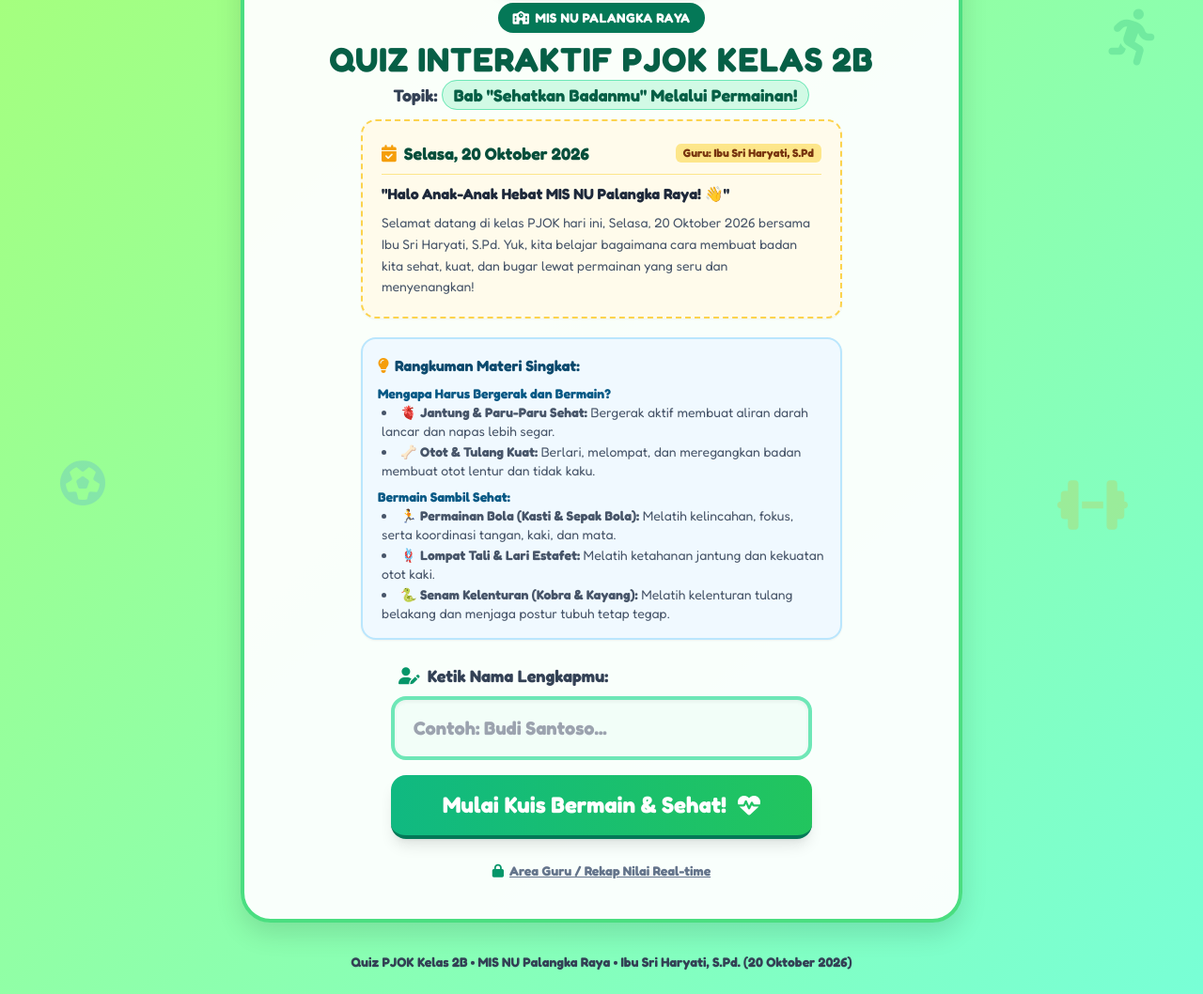
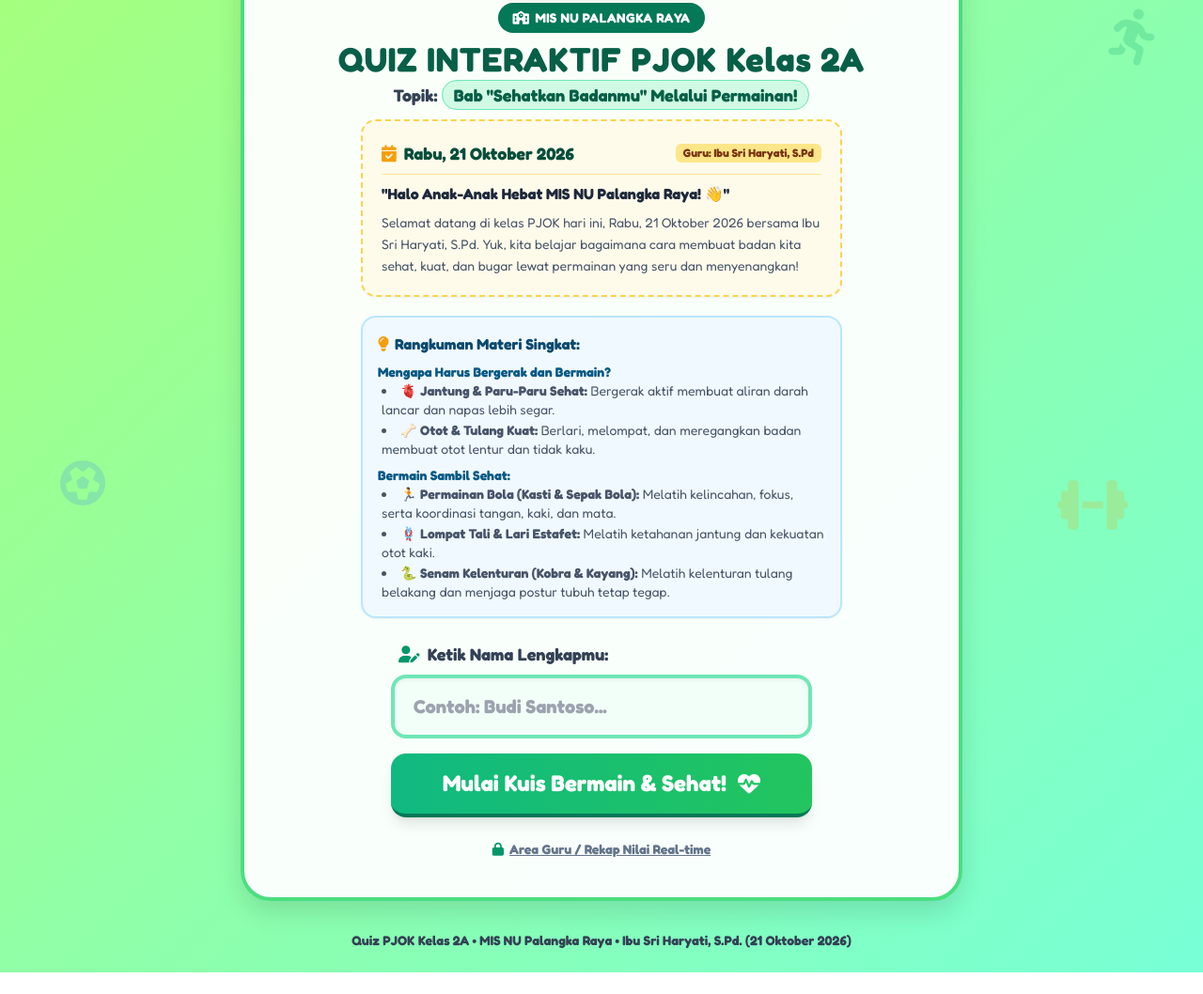
Before and after one commit to vitatriutami/pjok-2c-sehatbadan, a plain HTML site: page index.html in a window 1280 px wide. Shown: the part 177-1235 px from the top of the page at 94% size. After the commit the page ends 1212 px from the top, so only its background shows below. Drawn offline with nearby package versions, Linux system fonts and the light colour scheme; no server answers.

Commit message:
fix: updated spesific class and date

```diff
--- a/index.html
+++ b/index.html
@@ -4,7 +4,7 @@
 <head>
     <meta charset="UTF-8">
     <meta name="viewport" content="width=device-width, initial-scale=1.0">
-    <title>Quiz PJOK Kelas 2B - Sehatkan Badanmu Melalui Permainan</title>
+    <title>Quiz PJOK Kelas 2A - Sehatkan Badanmu Melalui Permainan</title>
 
     <!-- Tailwind CSS CDN -->
     <script src="https://cdn.tailwindcss.com"></script>
@@ -141,7 +141,7 @@
             </div>
 
             <h1 class="text-2xl sm:text-4xl font-extrabold text-emerald-800 tracking-wide mb-1">
-                QUIZ INTERAKTIF PJOK KELAS 2B
+                QUIZ INTERAKTIF PJOK Kelas 2A
             </h1>
             <p class="text-base sm:text-lg font-bold text-slate-700 mb-3">
                 Topik: <span
@@ -155,7 +155,7 @@
                 <div
                     class="font-extrabold text-emerald-900 text-base sm:text-lg mb-2 flex items-center gap-2 border-b border-amber-200 pb-2">
                     <i class="fa-solid fa-calendar-check text-amber-500"></i>
-                    <span>Selasa, 20 Oktober 2026</span>
+                    <span>Rabu, 21 Oktober 2026</span>
                     <span class="ml-auto text-xs bg-amber-200 text-amber-900 px-2 py-0.5 rounded-md font-bold">Guru: Ibu
                         Sri Haryati, S.Pd</span>
                 </div>
@@ -163,7 +163,7 @@
                     "Halo Anak-Anak Hebat MIS NU Palangka Raya! 👋"
                 </p>
                 <p class="text-slate-600 font-medium leading-relaxed">
-                    Selamat datang di kelas PJOK hari ini, Selasa, 20 Oktober 2026 bersama Ibu Sri Haryati, S.Pd. Yuk,
+                    Selamat datang di kelas PJOK hari ini, Rabu, 21 Oktober 2026 bersama Ibu Sri Haryati, S.Pd. Yuk,
                     kita belajar bagaimana cara membuat badan kita sehat, kuat, dan bugar lewat permainan yang seru dan
                     menyenangkan!
                 </p>
@@ -233,7 +233,7 @@
                 <div class="flex items-center gap-2">
                     <span
                         class="bg-emerald-500 text-white text-xs sm:text-sm font-bold px-3 py-1 rounded-full uppercase tracking-wider">PJOK
-                        Kelas 2B</span>
+                        Kelas 2A</span>
                     <span id="display-student-name"
                         class="font-bold text-slate-700 text-sm sm:text-base max-w-[150px] truncate">Siswa</span>
                 </div>
@@ -465,7 +465,7 @@
 
     <!-- Footer -->
     <footer class="mt-8 text-center text-slate-700 font-bold text-xs sm:text-sm z-10">
-        Quiz PJOK Kelas 2B &bull; MIS NU Palangka Raya &bull; Ibu Sri Haryati, S.Pd. (20 Oktober 2026)
+        Quiz PJOK Kelas 2A &bull; MIS NU Palangka Raya &bull; Ibu Sri Haryati, S.Pd. (21 Oktober 2026)
     </footer>
 
     <!-- SERVER & SOCKET.IO CONFIGURATION -->
```
